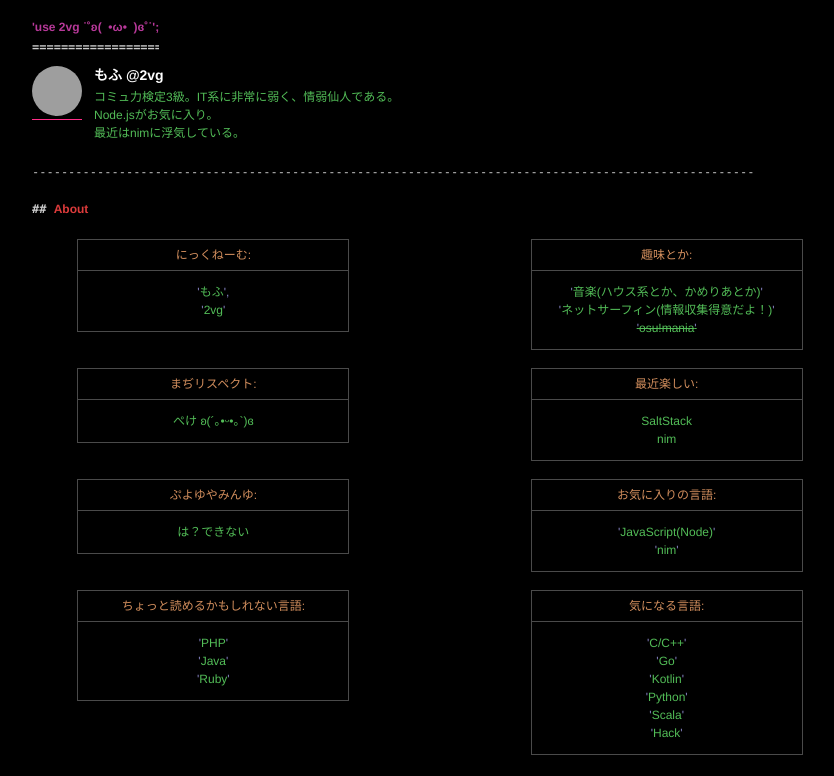
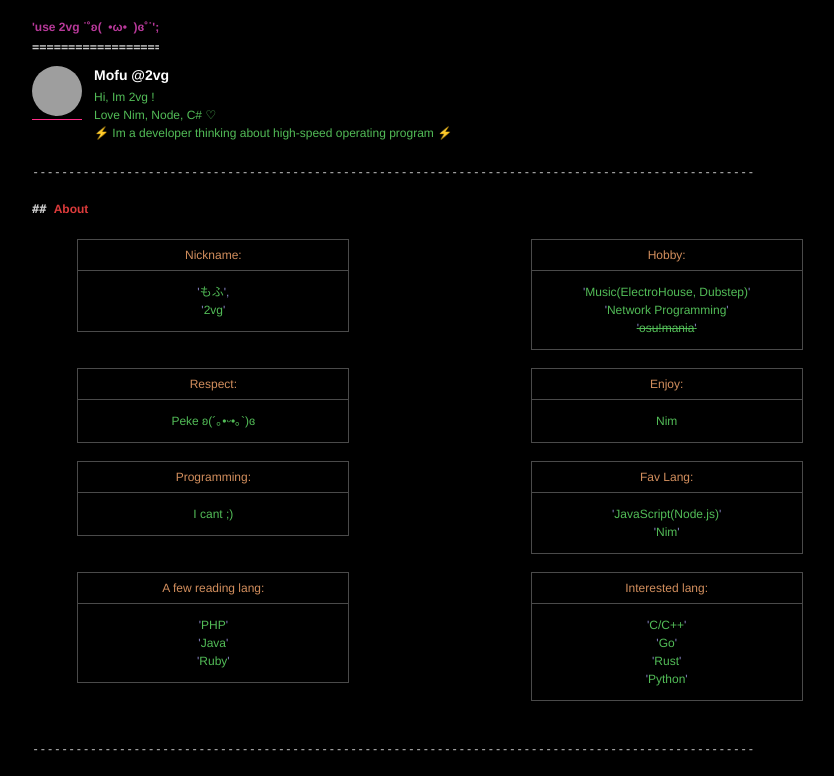
Before and after one commit to 2vg/2vg.github.io, a plain HTML site: page index.html in a window 1280 px wide. Shown: the top 776 px of the page, without its empty margins (200-1034 px from the left). Drawn offline with Linux system fonts and the light colour scheme; grey boxes are pictures that could not be loaded.

Commit message:
Update index.html

```diff
--- a/index.html
+++ b/index.html
@@ -21,11 +21,11 @@
       <h1><span class="unicorn6">'use 2vg ˙˚ʚ(&nbsp;&nbsp;•ω•&nbsp;&nbsp;)ɞ˚˙';</span></h1>
       <div class="media">
         <div class="media-left">
-          <a id="_avatar" href="https://twitter.com/2vg" target="_blank"><img id="avatar" src="https://pbs.twimg.com/profile_images/879548688275652614/cvClmIMz_200x200.jpg" width="50" height="50" /></a>
+          <a id="_avatar" href="https://twitter.com/mfqn" target="_blank"><img id="avatar" src="https://pbs.twimg.com/profile_images/930944299113463808/V0h0j1rT_400x400.jpg" width="50" height="50" /></a>
         </div>
         <div class="media-body">
-          <div class="media-heading"><span class="unicorn7">もふ @2vg</span></div>
-          <div class="media-content"><span class="unicorn1">コミュ力検定3級。IT系に非常に弱く、情弱仙人である。<br>Node.jsがお気に入り。<br>最近はnimに浮気している。</span></div>
+          <div class="media-heading"><span class="unicorn7">Mofu @2vg</span></div>
+          <div class="media-content"><span class="unicorn1">Hi, Im 2vg !<br>Love Nim, Node, C# ♡<br>⚡ Im a developer thinking about high-speed operating program ⚡</span></div>
         </div>
       </div>
       <hr>
@@ -33,7 +33,7 @@
       <div class="grid -around">
         <div class="cell -4of12">
           <div class="card">
-            <header class="card-header"><span class="unicorn5">にっくねーむ:</span></header>
+            <header class="card-header"><span class="unicorn5">Nickname:</span></header>
             <div class="card-content">
               <div class="inner">
                 <center><span class="unicorn1"><span class="unicorn4">'</span>もふ<span class="unicorn4">'</span><span class="unicorn4">,</span><br><span class="unicorn4">'</span>2vg<span class="unicorn4">'</span></span></center>
@@ -44,10 +44,10 @@
         <br>
         <div class="cell -4of12">
           <div class="card">
-            <header class="card-header"><span class="unicorn5">趣味とか:</span></header>
+            <header class="card-header"><span class="unicorn5">Hobby:</span></header>
             <div class="card-content">
               <div class="inner">
-                <center><span class="unicorn1"><span class="unicorn4">'</span>音楽(ハウス系とか、かめりあとか)<span class="unicorn4">'</span><br><span class="unicorn4">'</span>ネットサーフィン(情報収集得意だよ！)<span class="unicorn4">'</span><br><strike><span class="unicorn4">'</span>osu!mania<span class="unicorn4">'</span></strike></span></center>
+                <center><span class="unicorn1"><span class="unicorn4">'</span>Music(ElectroHouse, Dubstep)<span class="unicorn4">'</span><br><span class="unicorn4">'</span>Network Programming<span class="unicorn4">'</span><br><strike><span class="unicorn4">'</span>osu!mania<span class="unicorn4">'</span></strike></span></center>
               </div>
             </div>
           </div>
@@ -57,10 +57,10 @@
       <div class="grid -around">
         <div class="cell -4of12">
           <div class="card">
-            <header class="card-header"><span class="unicorn5">まぢリスペクト:</span></header>
+            <header class="card-header"><span class="unicorn5">Respect:</span></header>
             <div class="card-content">
               <div class="inner">
-                <center><span class="unicorn1">ぺけ ʚ(´｡•ᵕ•｡`)ɞ</span></center>
+                <center><span class="unicorn1">Peke ʚ(´｡•ᵕ•｡`)ɞ</span></center>
               </div>
             </div>
           </div>
@@ -68,10 +68,10 @@
         <br>
         <div class="cell -4of12">
           <div class="card">
-            <header class="card-header"><span class="unicorn5">最近楽しい:</span></header>
+            <header class="card-header"><span class="unicorn5">Enjoy:</span></header>
             <div class="card-content">
               <div class="inner">
-                <center><span class="unicorn1">SaltStack<br>nim</span></center>
+                <center><span class="unicorn1">Nim</span></center>
               </div>
             </div>
           </div>
@@ -81,10 +81,10 @@
       <div class="grid -around">
         <div class="cell -4of12">
           <div class="card">
-            <header class="card-header"><span class="unicorn5">ぷよゆやみんゆ:</span></header>
+            <header class="card-header"><span class="unicorn5">Programming:</span></header>
             <div class="card-content">
               <div class="inner">
-                <center><span class="unicorn1">は？できない</span></center>
+                <center><span class="unicorn1">I cant ;)</span></center>
               </div>
             </div>
           </div>
@@ -92,10 +92,10 @@
         <br>
         <div class="cell -4of12">
           <div class="card">
-            <header class="card-header"><span class="unicorn5">お気に入りの言語:</span></header>
+            <header class="card-header"><span class="unicorn5">Fav Lang:</span></header>
             <div class="card-content">
               <div class="inner">
-                <center><span class="unicorn1"><span class="unicorn4">'</span>JavaScript(Node)<span class="unicorn4">'</span><br><span class="unicorn4">'</span>nim<span class="unicorn4">'</span></span></center>
+                <center><span class="unicorn1"><span class="unicorn4">'</span>JavaScript(Node.js)<span class="unicorn4">'</span><br><span class="unicorn4">'</span>Nim<span class="unicorn4">'</span></span></center>
               </div>
             </div>
           </div>
@@ -105,7 +105,7 @@
       <div class="grid -around">
         <div class="cell -4of12">
           <div class="card">
-            <header class="card-header"><span class="unicorn5">ちょっと読めるかもしれない言語:</span></header>
+            <header class="card-header"><span class="unicorn5">A few reading lang:</span></header>
             <div class="card-content">
               <div class="inner">
                 <center><span class="unicorn1"><span class="unicorn4">'</span>PHP<span class="unicorn4">'</span><br><span class="unicorn4">'</span>Java<span class="unicorn4">'</span><br><span class="unicorn4">'</span>Ruby<span class="unicorn4">'</span></span></center>
@@ -116,10 +116,10 @@
         <br>
         <div class="cell -4of12">
           <div class="card">
-            <header class="card-header"><span class="unicorn5">気になる言語:</span></header>
+            <header class="card-header"><span class="unicorn5">Interested lang:</span></header>
             <div class="card-content">
               <div class="inner">
-                <center><span class="unicorn1"><span class="unicorn4">'</span>C/C++<span class="unicorn4">'</span><br><span class="unicorn4">'</span>Go<span class="unicorn4">'</span><br><span class="unicorn4">'</span>Kotlin<span class="unicorn4">'</span><br><span class="unicorn4">'</span>Python<span class="unicorn4">'</span><br><span class="unicorn4">'</span>Scala<span class="unicorn4">'</span><br><span class="unicorn4">'</span>Hack<span class="unicorn4">'</span></span></center>
+                <center><span class="unicorn1"><span class="unicorn4">'</span>C/C++<span class="unicorn4">'</span><br><span class="unicorn4">'</span>Go<span class="unicorn4">'</span><br><span class="unicorn4">'</span>Rust<span class="unicorn4">'</span><br><span class="unicorn4">'</span>Python<span class="unicorn4">'</span></span></center>
               </div>
             </div>
           </div>
```
